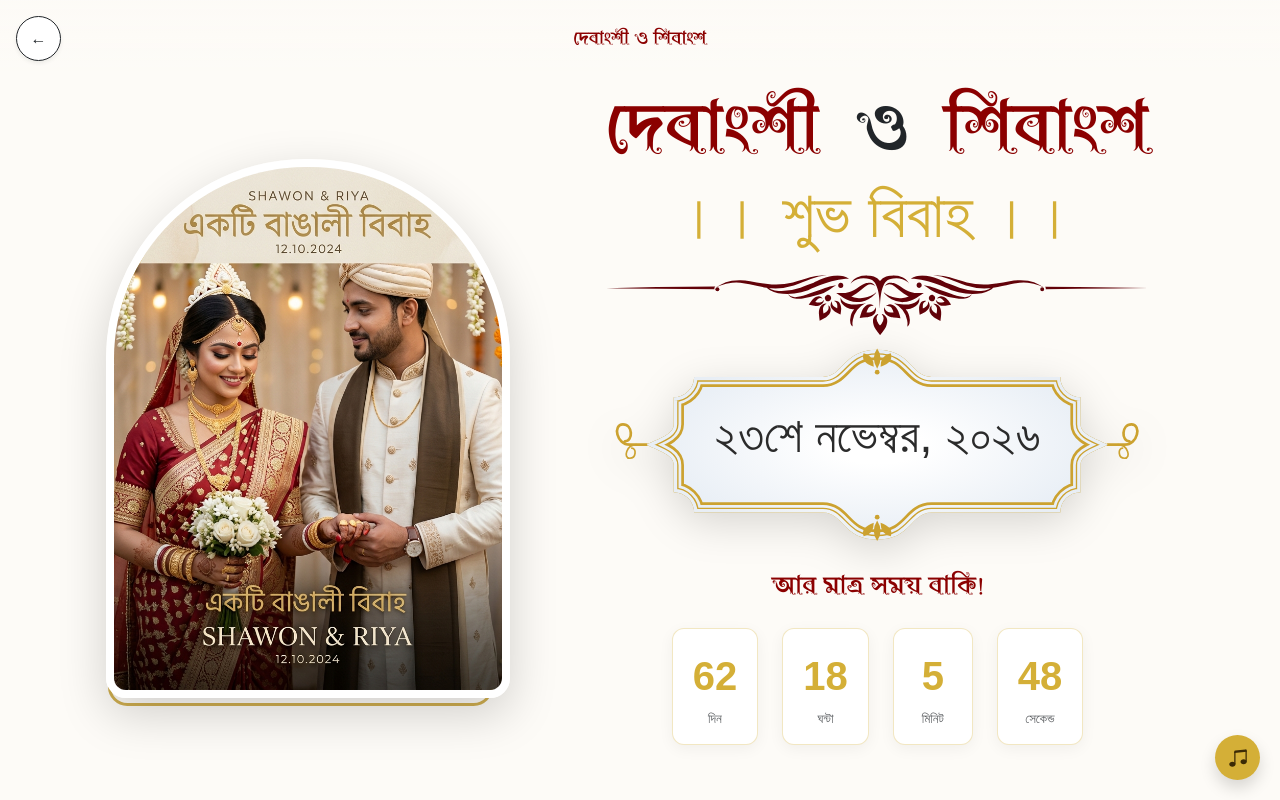
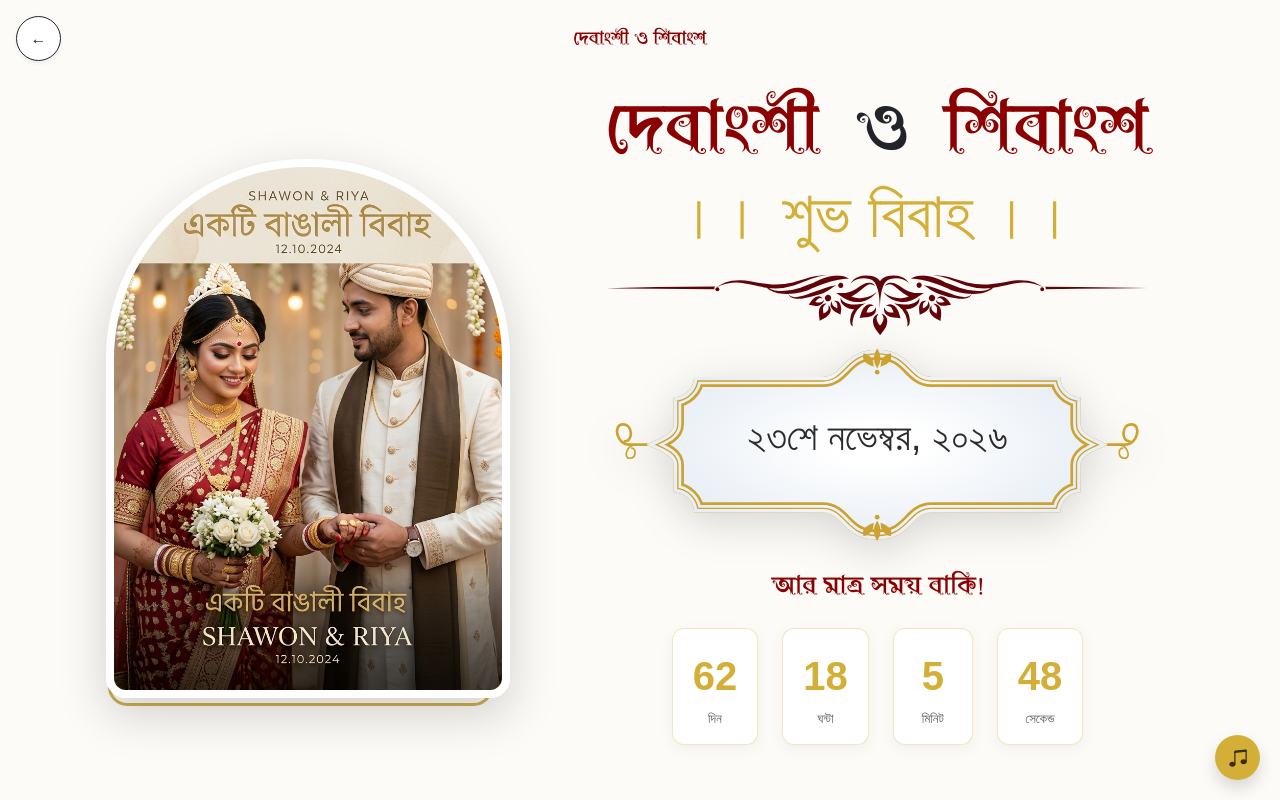
Before and after one commit to bijoymalaker/weddingInvitation, a Vue app: page /main in a window 1280 px wide. Shown: the top 800 px of the page. Built offline with nearby package versions, Linux system fonts and the light colour scheme; a web font is replaced by a local one.

Commit message:
countdown font fixed

```diff
--- a/src/pages/MainPage.vue
+++ b/src/pages/MainPage.vue
@@ -57,7 +57,7 @@ const showStoryModal = ref(false)
             </div>
             <img src="../assets/divider/Divider-1.svg" alt="" srcset="" style="transform: rotate(180deg);" class="mx-auto d-block">
             <div class="w-100 d-flex justify-content-center mt-2">
-              <DatePlaque><p style="font-size: clamp(2rem, 4vw, 3rem);">২৩শে নভেম্বর, ২০২৬</p></DatePlaque>
+              <DatePlaque><p style="font-size: clamp(1.5rem, 3vw, 3rem);">২৩শে নভেম্বর, ২০২৬</p></DatePlaque>
             </div>
             <div class="countdown-section px-4">
               <CountdownTimer target-date="2026-11-23T00:00:00" />
```
